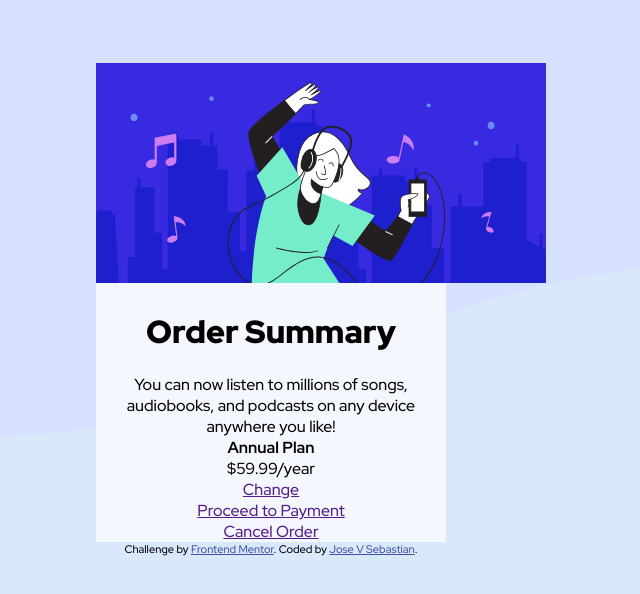
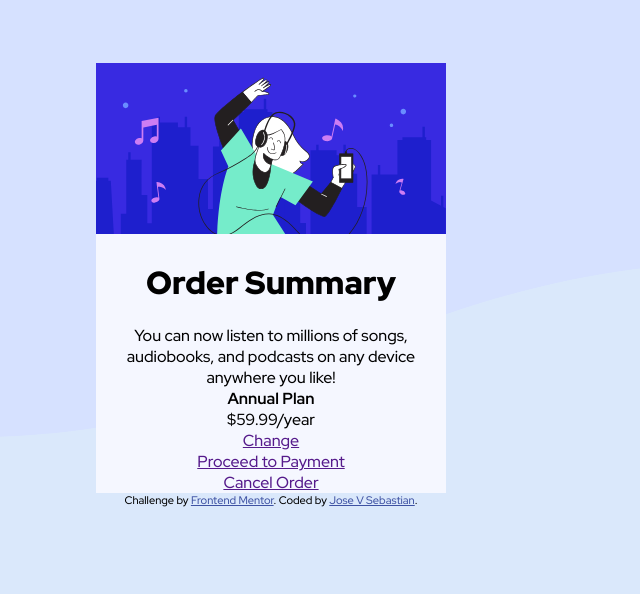
Before and after one commit to JoseVSeb/order-summary-component-main, a plain HTML site: page index.html in a window 1280 px wide. Shown: the whole page, without its empty margins (369-1009 px from the left). Drawn offline with Linux system fonts and the light colour scheme.

Commit message:
corrected page width and img width

```diff
--- a/css/master.css
+++ b/css/master.css
@@ -1,5 +1,6 @@
 @import url('https://fonts.googleapis.com/css2?family=Red+Hat+Display:wght@500;700;900&display=swap');
 
+@media only screen and (min-width: 375px) {
     body {
         background: url(/images/pattern-background-desktop.svg) repeat-x #dae8fb;
         font-family: 'Red Hat Display', sans-serif;
@@ -9,6 +10,10 @@ body {
 
     .plan-title {
         font-weight: 700;
+    }
+
+    .hero-img {
+        width: 100%;
     }
 
     .summary-main {
@@ -21,3 +26,4 @@ body {
     .summary-title {
         font-weight: 900;
     }
+}
```
Lines whose indentation alone changed are shown as unchanged.
